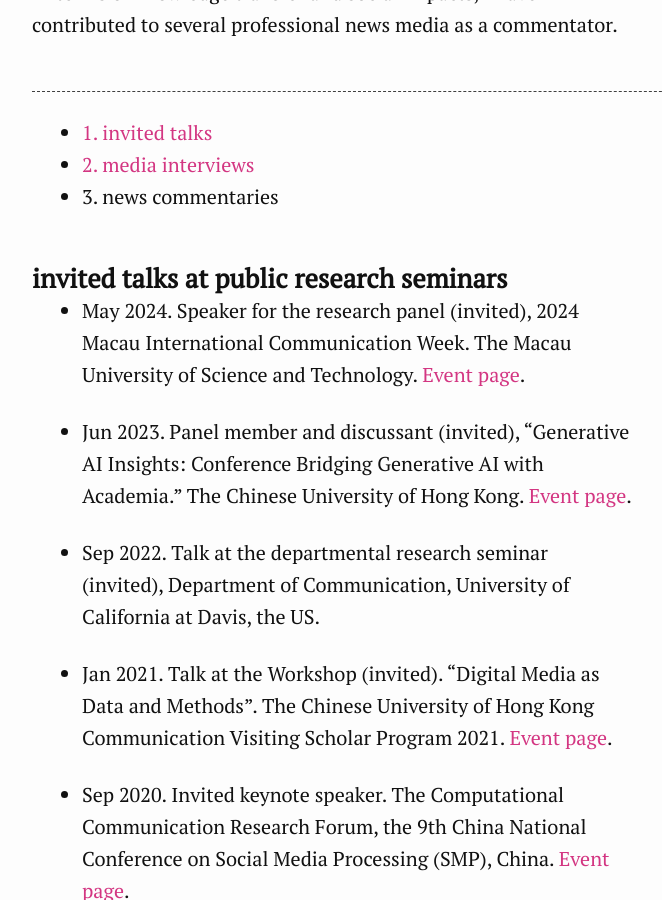
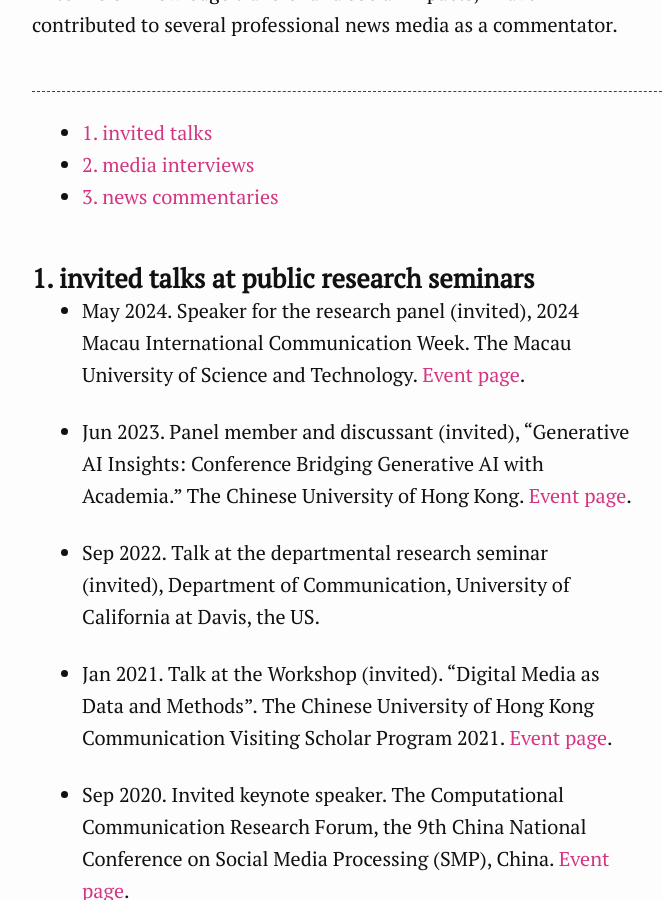
Before and after one commit to xzzhang2/xzzhang2.github.io, a Jekyll site: the page built from pages/tutorial.md, in a window 1280 px wide and 900 px high, scrolled down 369 px. Shown: the whole window, without its empty margins (308-970 px from the left). Built offline with Jekyll 4.4.1, drawn with Linux system fonts in a browser that asks for light colours; some of the changed text lies outside the part shown.

Commit message:
updating information

```diff
--- a/pages/tutorial.md
+++ b/pages/tutorial.md
@@ -13,11 +13,12 @@
 <ul class="nav">
     <li><a href="#talks">1. invited talks</a></li>
     <li><a href="#med_interviews">2. media interviews</a></li>
-    <li><a href="#commentaries"></a>3. news commentaries</li>
+    <li><a href="#commentaries">3. news commentaries</a></li>
 </ul>
 
 
-### <a name="talks"></a>invited talks at public research seminars
+### <a name="talks"></a>1. invited talks at public research seminars
+
 
 - May 2024. Speaker for the research panel (invited), 2024 Macau International Communication Week. The Macau University of Science and Technology. [Event page](https://fa.must.edu.mo/id-14655/file/view/id-11391.pdf?locale=zh_MO).
 
```
Also changed, not shown: other parts of pages/tutorial.md (+4 -2 lines), pages/teaching.md (+1 -0 lines).
